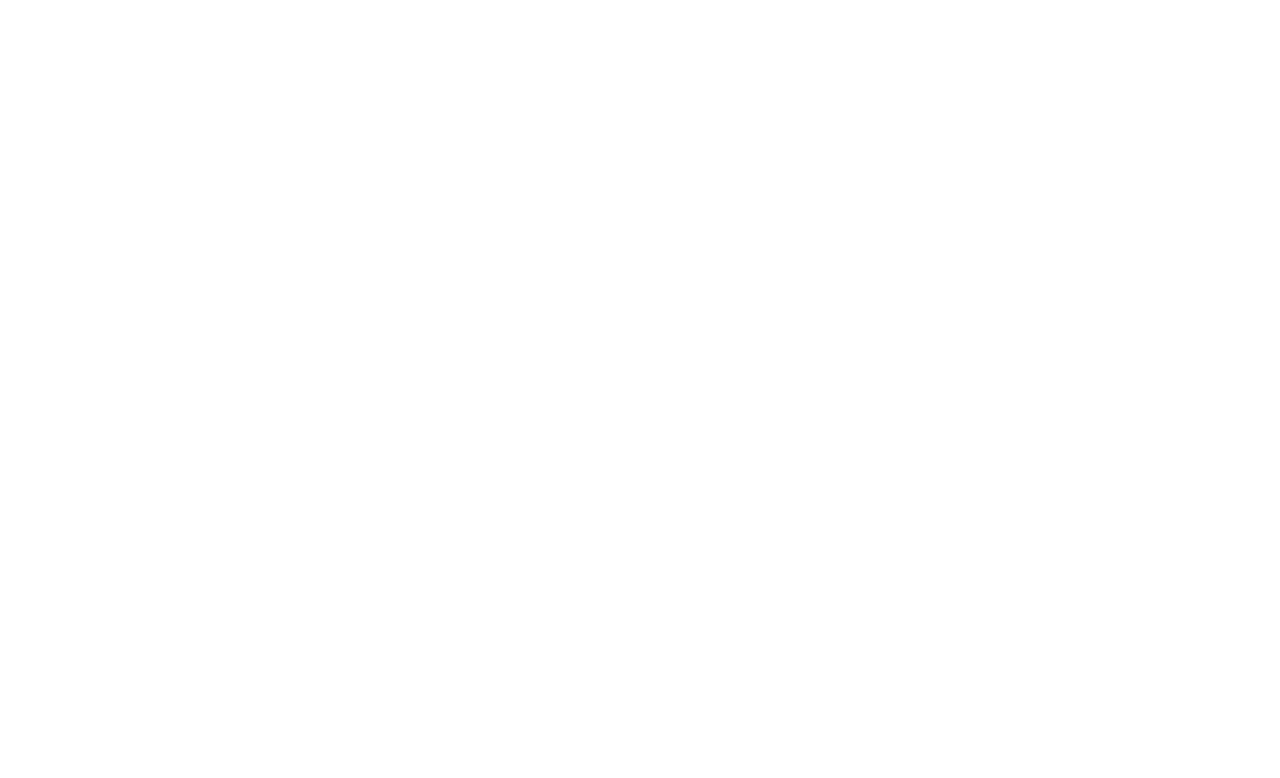
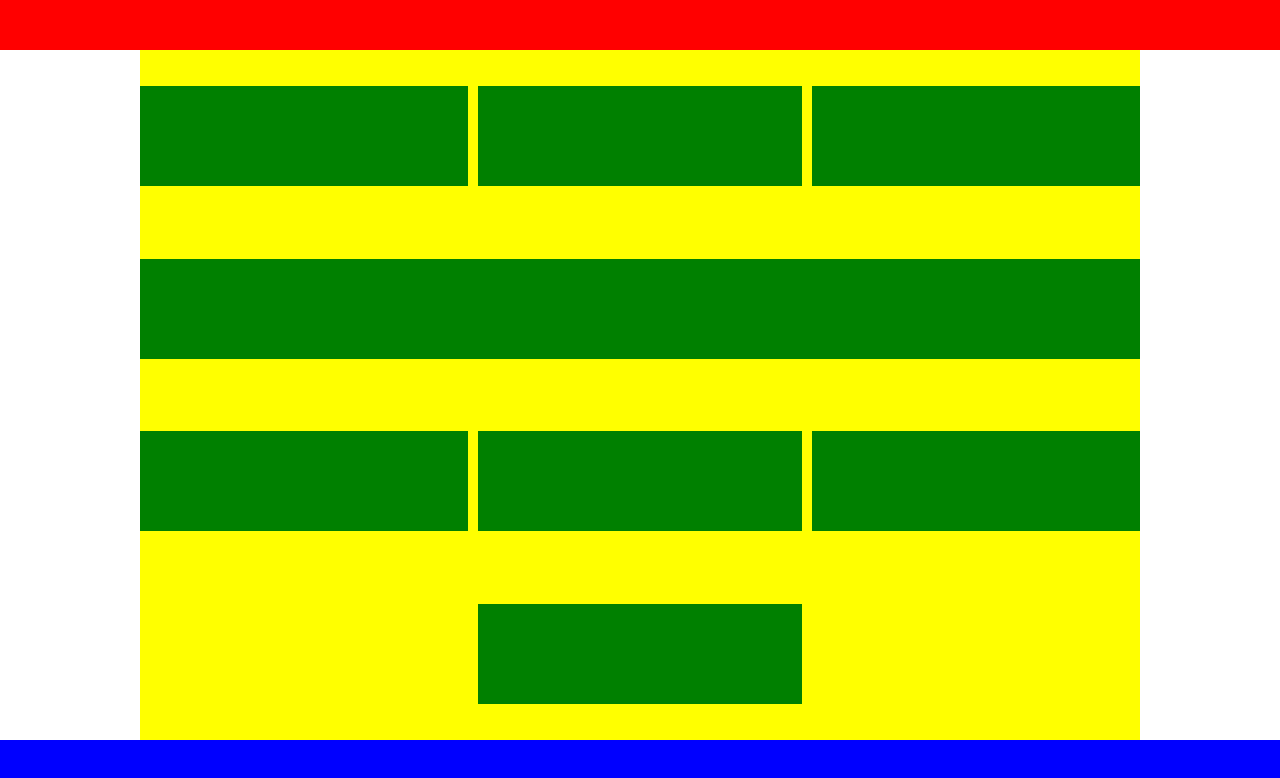
Before and after one commit to mgm793/Grid-subgrid-exercise, a plain HTML site: page final/index.html in a window 1280 px wide. Drawn offline with Linux system fonts and the light colour scheme.

Commit message:
adding solution

```diff
--- a/final/index.css
+++ b/final/index.css
@@ -16,18 +16,47 @@
 }
 
 body{
+    width: 100dvw;
+    height: 100dvh;
+    display: grid;
+    grid-template-columns: [full-start] minmax(var(--min-padding), 1fr) [content-start] repeat(3, minmax(auto, var(--max-columns-width)))[content-end] minmax(var(--min-padding), 1fr) [full-end];
+    grid-template-rows:  var(--header-height)  var(--main-height)  var(--footer-height);
+}
+
+header{
+    grid-column: full;
+    background-color: red;
+}
+
+footer{
+    grid-column: full;
+    background-color: blue;
+}
+
+main{
+    grid-column: content;
+    background-color: yellow;
+    display: grid;
+    grid-template-columns: subgrid;
+}
+
+section{
+    grid-column: content;
+    display: grid;
+    grid-template-columns: subgrid;
+    grid-gap: var(--columns-gap);
+    place-items: center;
 
 }
 
-header{
-
+.item{
+    background-color: green;
+    height: var(--item-height);
+    width: 100%;
+    &.long{
+        grid-column: content;
+    }
+    &.center{
+        grid-column: 2 / span 1;
+    }
 }
-
-footer{
-
-}
-
-main{
-
-
-}
```
Also changed, not shown: 1 other file.
